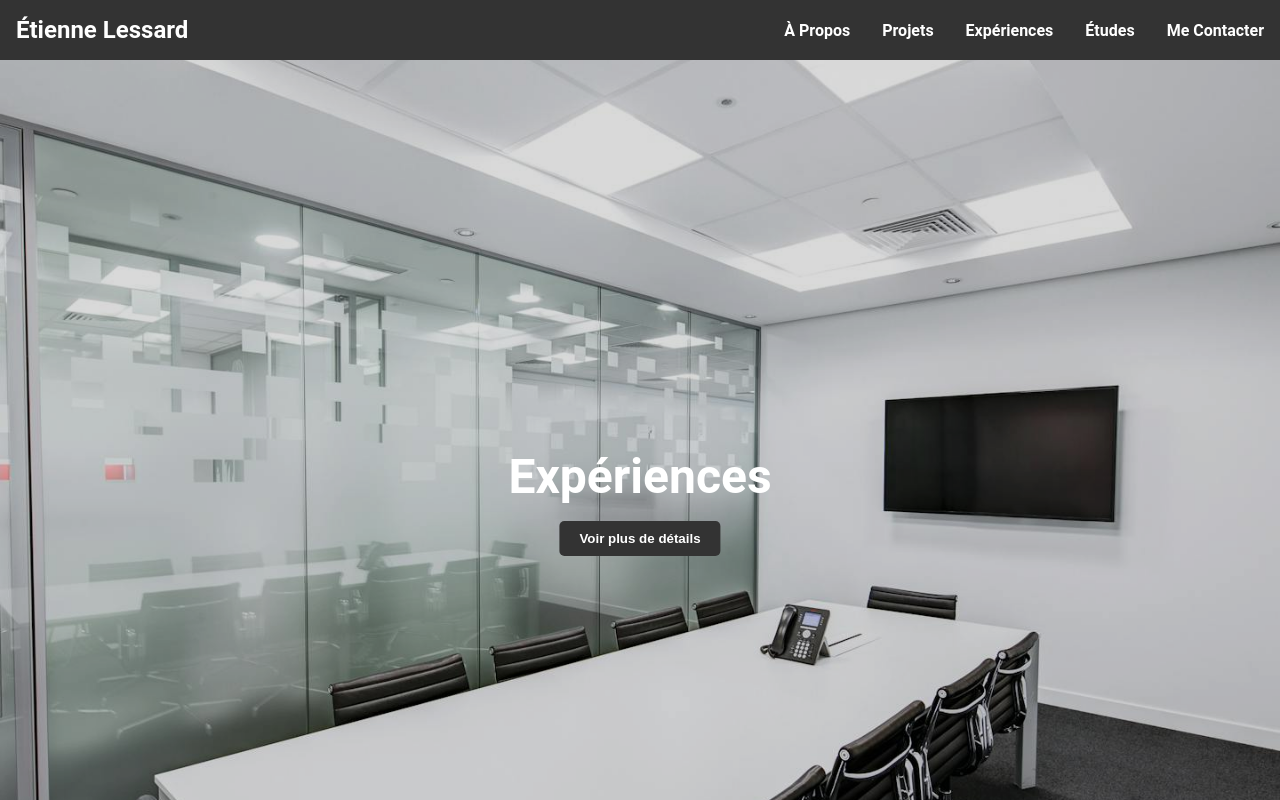
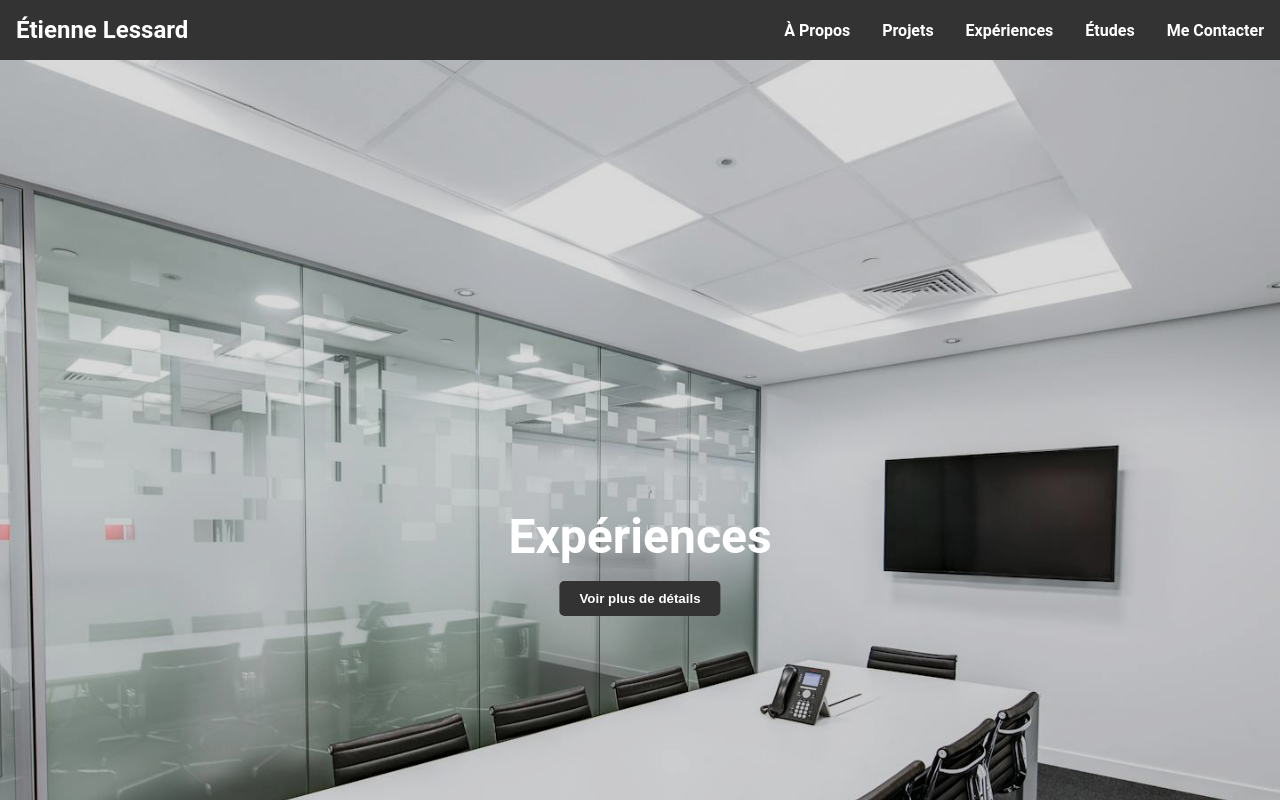
Before and after one commit to TheEtiDev/portfolio-etienne, a Vue app: page / in a window 1280 px wide. Shown: the top 800 px of the page. Built offline with nearby package versions, Linux system fonts and the light colour scheme.

Commit message:
fix navigation

```diff
--- a/src/components/CarrouselComponent.vue
+++ b/src/components/CarrouselComponent.vue
@@ -54,35 +54,35 @@ setInterval(() => {
             <img src="../assets/images/experienceImg.jpg" alt="slide1">
             <div class="slide-content">
                 <h2>Expériences</h2>
-                <button>Voir plus de détails</button>
+                <button><a href="#experiences">Voir plus de détails</a></button>
             </div>
         </div>
         <div class="slide fade">
             <img src="../assets/images/etudesImg.jpg" alt="slide2">
             <div class="slide-content">
                 <h2>Études</h2>
-                <button>Voir plus de détails</button>
+                <button><a href="#etudes">Voir plus de détails</a></button>
             </div>
         </div>
-        <div class="slide fade">
+        <!-- <div class="slide fade">
             <img src="../assets/images/technologiesImg.jpg" alt="slide3">
             <div class="slide-content">
                 <h2>Technologies</h2>
-                <button>Voir plus de détails</button>
+                <button><a href="#technologies">Voir plus de détails</a></button>
             </div>
-        </div>
+        </div> -->
         <div class="slide fade">
             <img src="../assets/images/projetsImg.jpg" alt="slide4">
             <div class="slide-content">
                 <h2>Projets</h2>
-                <button>Voir plus de détails</button>
+                <button><a href="#projets">Voir plus de détails</a></button>
             </div>
         </div>
         <div class="slide fade">
             <img src="../assets/images/contactImg.jpg" alt="slide5">
             <div class="slide-content">
                 <h2>Me Contacter</h2>
-                <button>Voir plus de détails</button>
+                <button><a href="#contact">Voir plus de détails</a></button>
             </div>
         </div>
     </div>
@@ -93,7 +93,6 @@ setInterval(() => {
         <span class="dot" @click="currentSlide(2)"></span>
         <span class="dot" @click="currentSlide(3)"></span>
         <span class="dot" @click="currentSlide(4)"></span>
-        <span class="dot" @click="currentSlide(5)"></span>
     </div>
 
 </template>
@@ -127,6 +126,11 @@ button {
     border: none;
     border-radius: 5px;
     cursor: pointer;
+}
+
+button a {
+    color: white;
+    text-decoration: none;
 }
 
 button:hover {
--- a/src/components/NavigationComponent.vue
+++ b/src/components/NavigationComponent.vue
@@ -1,7 +1,7 @@
 <template>
     <nav>
         <h2>
-            <router-link to="/">Étienne Lessard</router-link>
+            <a href="#home">Étienne Lessard</a>
         </h2>
         <ul>
             <li>
@@ -34,12 +34,6 @@ nav {
     width: 100%;
     display: flex;
     align-items: center;
-    position: fixed;
-    top: 0;
-    left: 0;
-    right: 0;
-    z-index: 1000;
-
 }
 
 h2 {
--- a/src/views/HomeView.vue
+++ b/src/views/HomeView.vue
@@ -15,7 +15,7 @@ import FooterComponent from '../components/FooterComponent.vue';
   <NavigationComponent />
   <ul>
     <li>
-      <CarrouselComponent />
+      <CarrouselComponent id="home" />
     </li>
     <li>
       <AboutComponent id="a-propos" />
```
